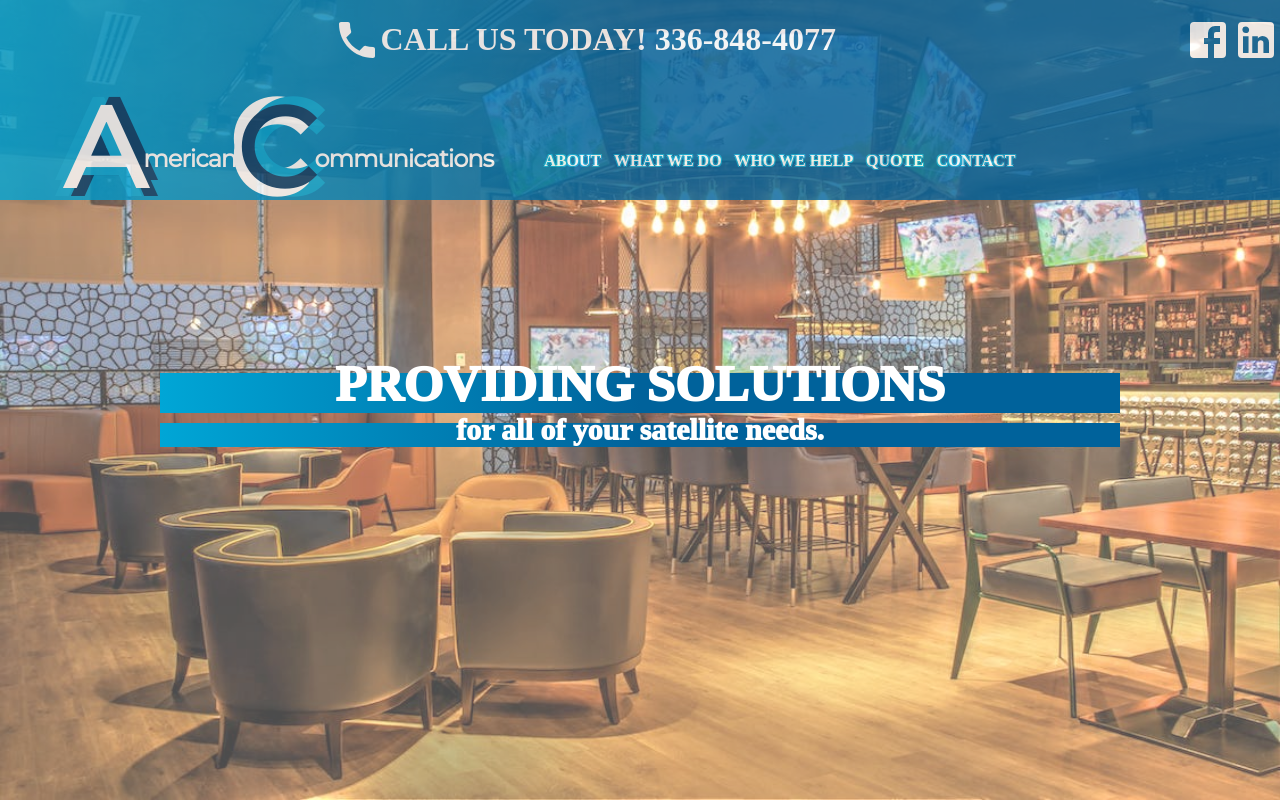
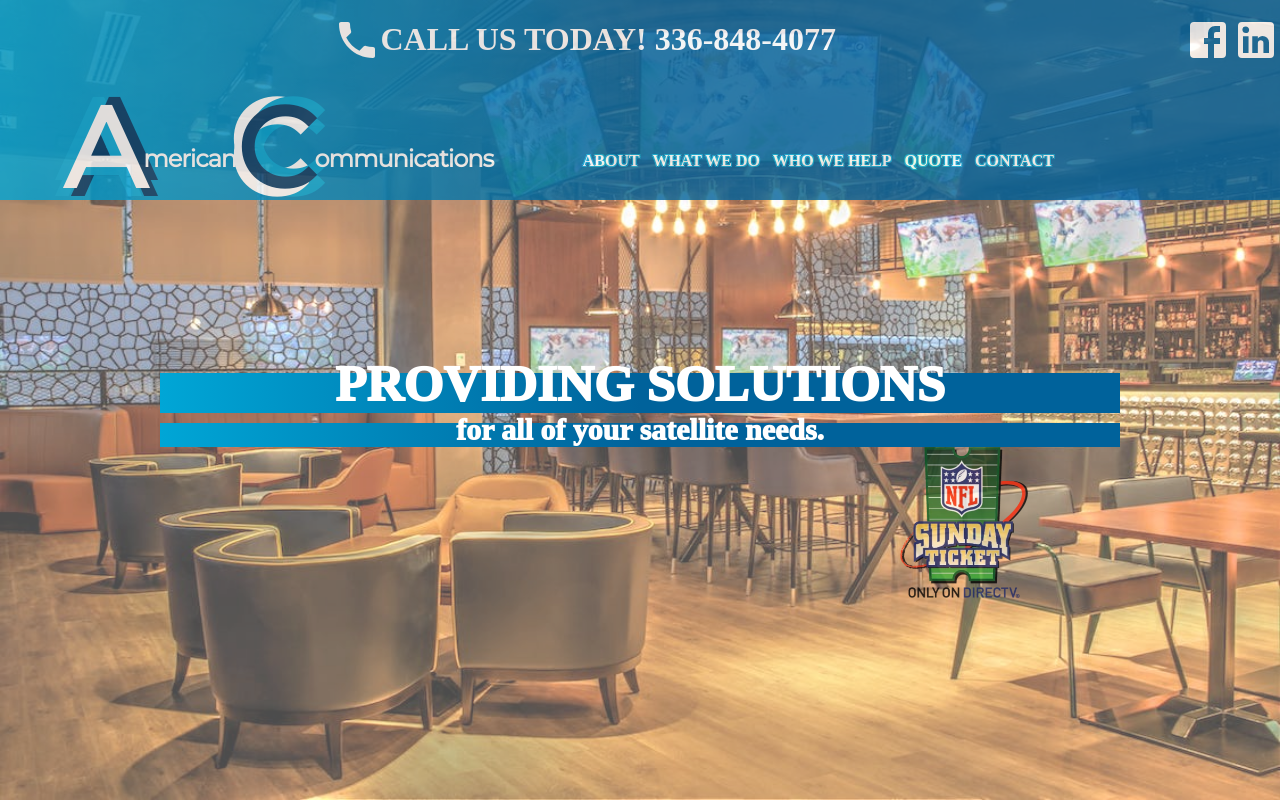
Before and after one commit to MGibson7/acdtv, a React (Create React App) app: page / in a window 1280 px wide. Built offline with nearby package versions, Linux system fonts and the light colour scheme.

Commit message:
adjusting animation

```diff
--- a/src/components/homeDispl/homedisp.css
+++ b/src/components/homeDispl/homedisp.css
@@ -41,7 +41,7 @@
 }
 
 .circleObj{
-    animation: myOrbit 10s;
+    animation: myOrbit 5s;
     animation-fill-mode: forwards;
 
 }
--- a/src/components/navbar/navBar.css
+++ b/src/components/navbar/navBar.css
@@ -94,7 +94,7 @@
     display: flex;
     width: 60%;
     margin-top: 7vh;
-    margin-left: 4vw;
+    margin-left: 7vw;
     text-align: right;
 
 }
```
